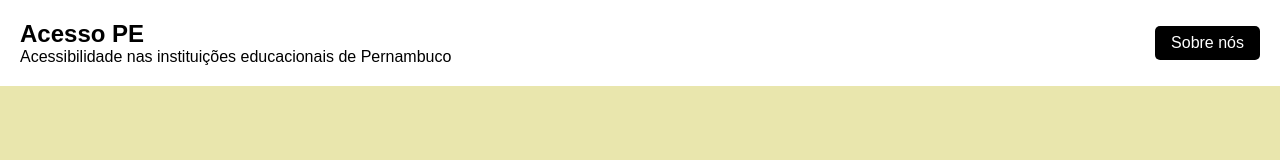
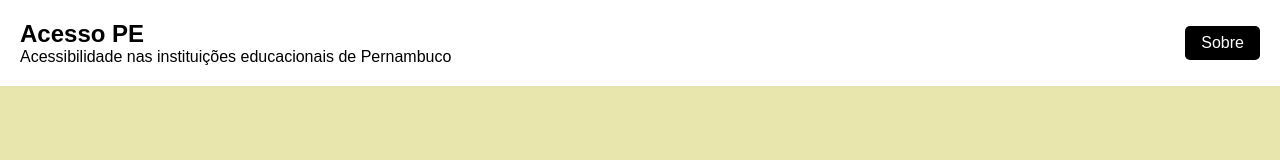
Before and after one commit to aziul89/ProjetoPI_2023.2, a plain HTML site: page Projeto/index.html in a window 1280 px wide. Shown: the top 160 px of the page. Drawn offline with Linux system fonts and the light colour scheme.

Commit message:
Update index.html

```diff
--- a/Projeto/index.html
+++ b/Projeto/index.html
@@ -13,7 +13,7 @@
             <p class="subtitle">Acessibilidade nas instituições educacionais de Pernambuco</p>
         </div>
         <nav>
-            <a href="about.html" class="nav-link">Sobre nós</a>
+            <a href="about.html" class="nav-link">Sobre</a>
         </nav>
     </header>
     <h2 class="svg-title">Selecione a mesorregião:</h2>
```
